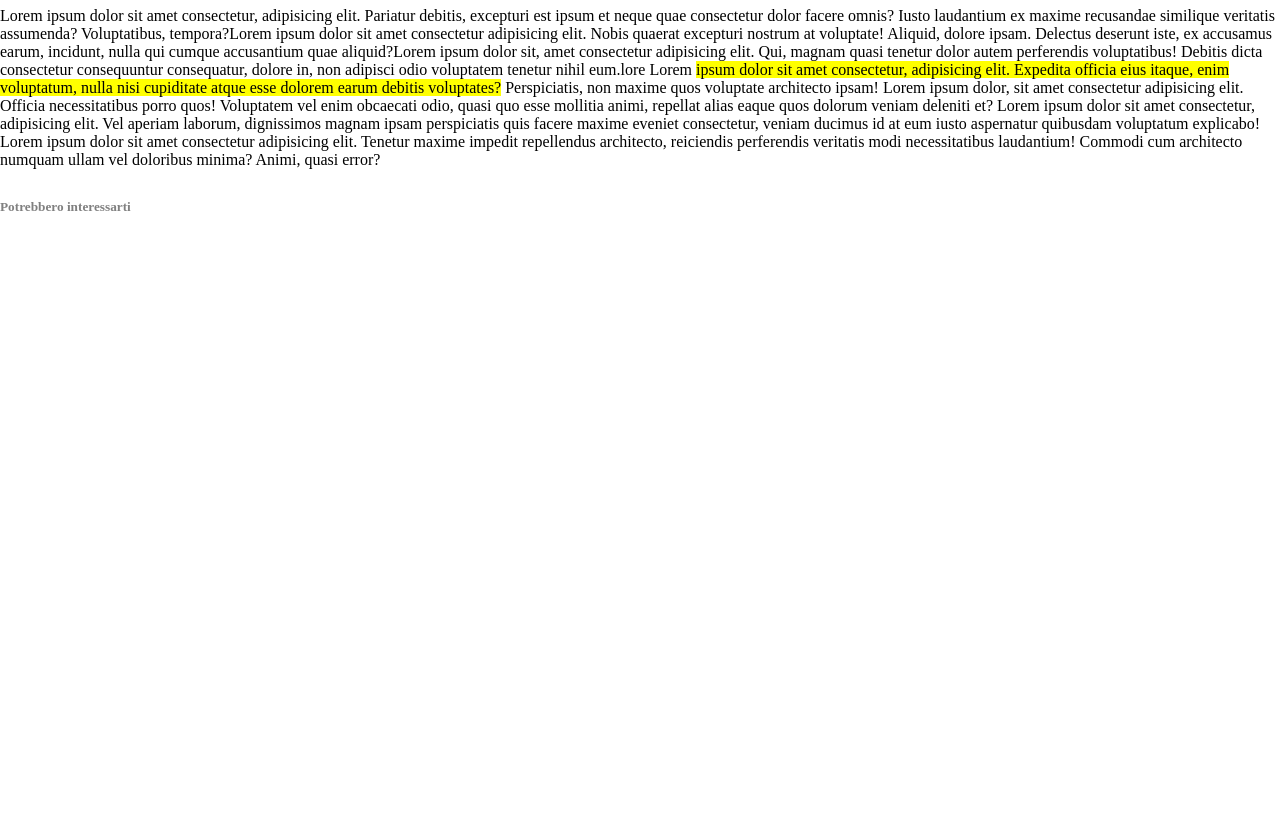
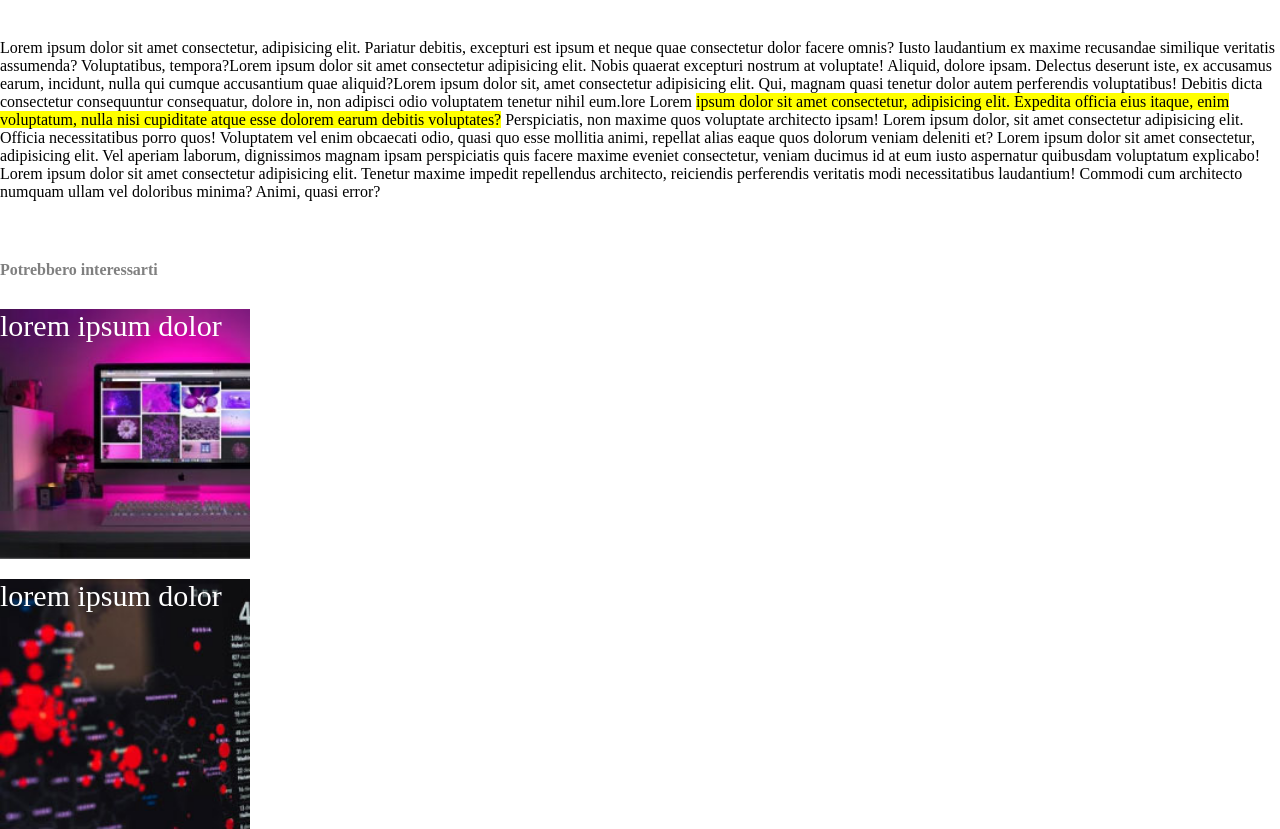
Before and after one commit to robertoboston/html-css-booleaner, a plain HTML site: page index.html in a window 1280 px wide. Shown: the part 1263-2092 px from the top of the page. Before the commit the page ends 1496 px from the top, so only its background shows below. Drawn offline with Linux system fonts and the light colour scheme.

Commit message:
footer-done

```diff
--- a/css/style.css
+++ b/css/style.css
@@ -87,6 +87,29 @@ thead{
 }
 
 .advisor{
-    margin-top: 30px;
+    margin-top: 60px;
     color: grey;
+    margin-bottom: 30px;
 }
+
+
+.footer-image1{
+    background-image: url(./monitor.jpg);
+    height: 250px;
+    width: 250px;
+    background-size: cover
+}
+
+.footer-image2{
+    background-image: url(./graph.jpg);
+    height: 250px;
+    width: 250px;
+    background-size: cover;
+    margin-top: 20px;
+}
+
+.image-description{
+    color: white;
+    font-size: 30px;
+    margin-top: 20px;
+}
--- a/index.html
+++ b/index.html
@@ -73,12 +73,13 @@
     </main>
 
     <footer>
-        <h5 class="advisor">Potrebbero interessarti</h5>
-        <div>
-            <img src="" alt="">
+        <h4 class="advisor">Potrebbero interessarti</h4>
+        <div class="footer-image1">
+            <span class="image-description">lorem ipsum dolor</span>
         </div>
-
-
+        <div class="footer-image2">
+            <span class="image-description">lorem ipsum dolor</span>
+        </div>
     </footer>
 </body>
 </html>
```
Also changed, not shown: css/graph.jpg (renamed from img/graph.jpg), css/monitor.jpg (renamed from img/monitor.jpg).
